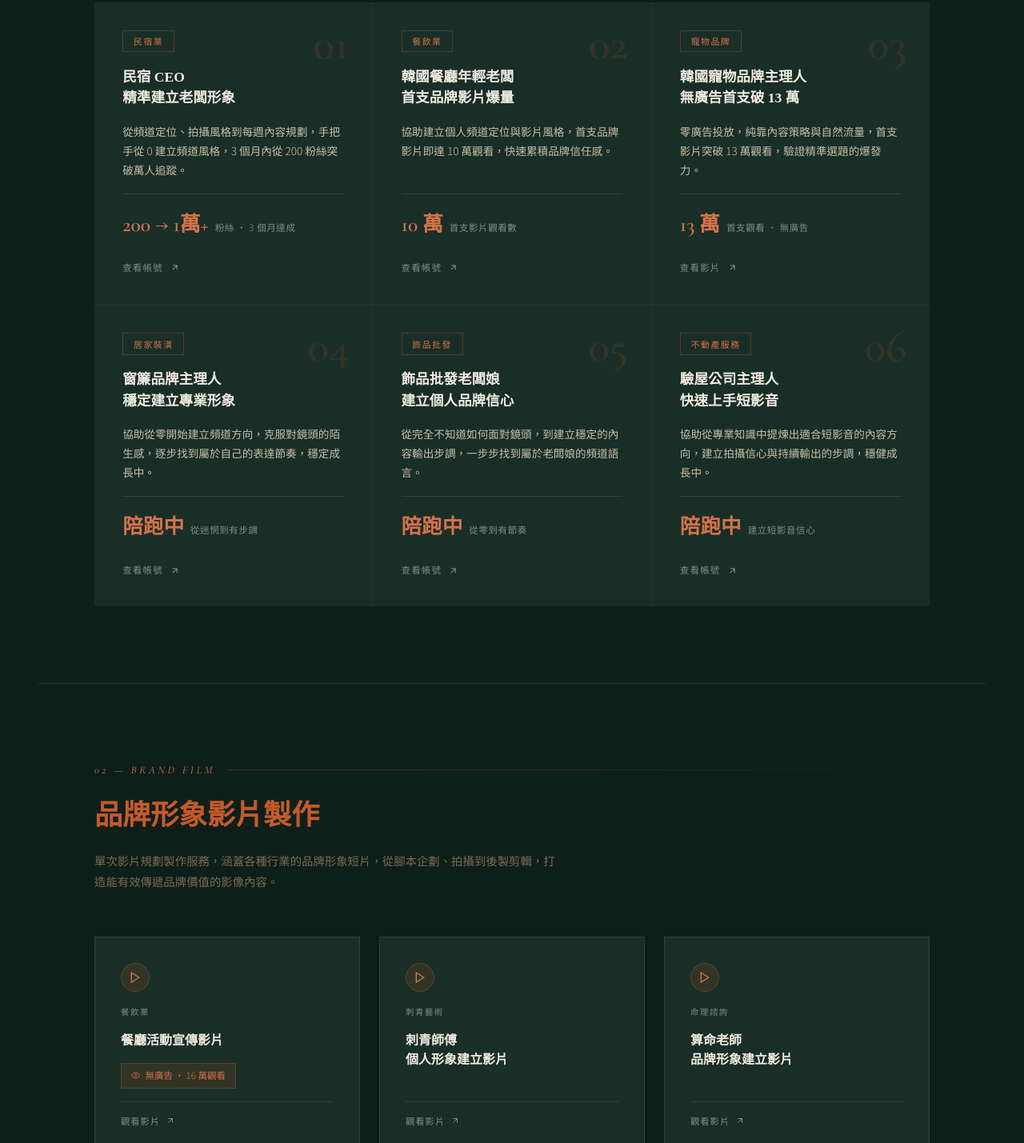
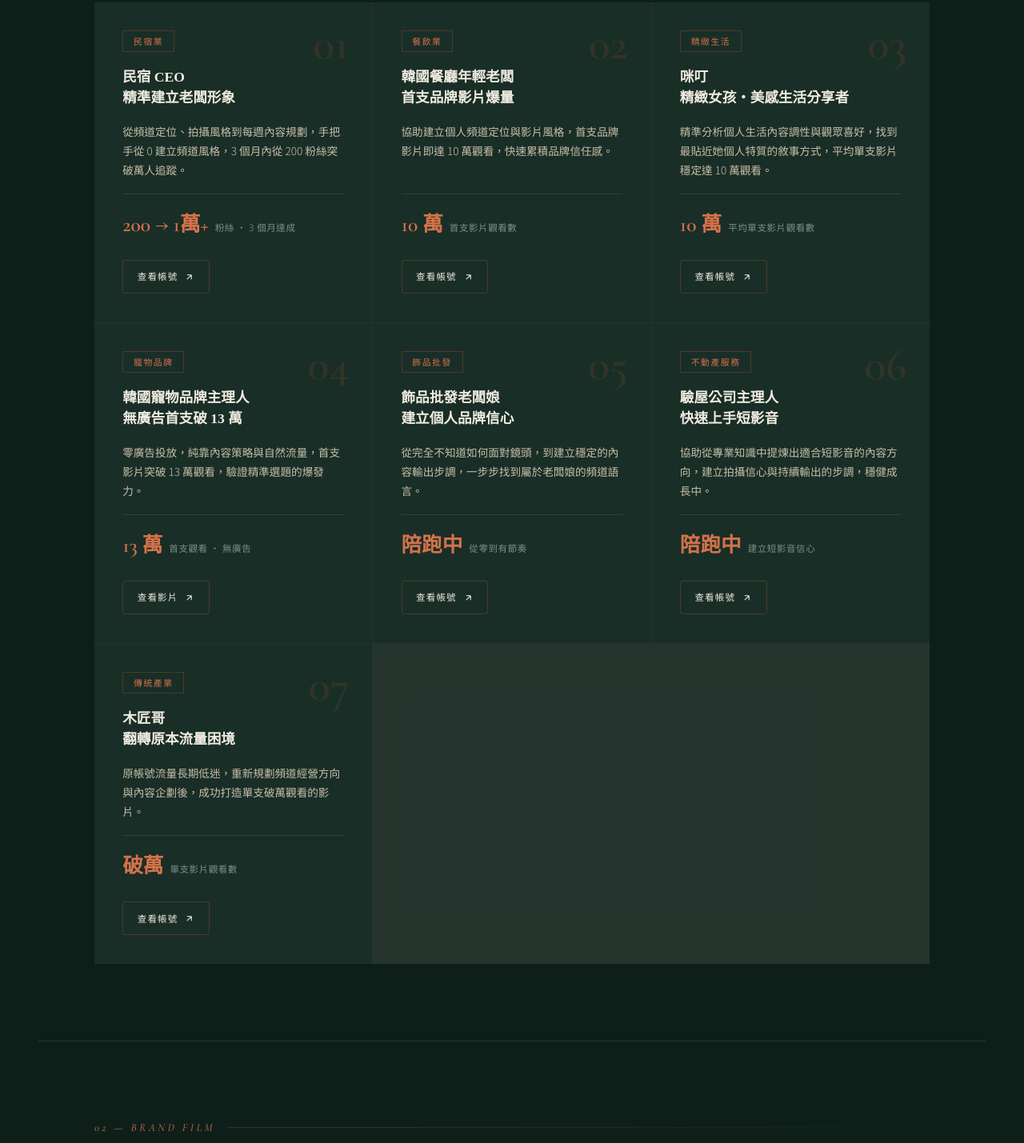
Before and after one commit to intidiga/intidogaportfolio, a plain HTML site: page index.html in a window 1280 px wide. Shown: the part 1411-2840 px from the top of the page at 80% size. Drawn offline with nearby package versions, Linux system fonts and the light colour scheme; a web font is replaced by a local one.

Commit message:
Add files via upload

```diff
--- a/index.html
+++ b/index.html
@@ -431,13 +431,17 @@ nav {
   display: inline-flex; align-items: center; gap: 0.5rem;
   font-size: 0.72rem;
   letter-spacing: 0.1em;
-  color: var(--muted);
+  color: var(--cream);
   text-decoration: none;
   text-transform: uppercase;
-  transition: color 0.2s;
+  transition: background 0.2s, border-color 0.2s, color 0.2s;
   margin-top: 0.3rem;
+  padding: 0.65rem 1.1rem;
+  border: 1px solid var(--border-rust);
+  border-radius: 3px;
+  width: fit-content;
 }
-.ip-link:hover { color: var(--rust-light); }
+.ip-link:hover { background: var(--rust); border-color: var(--rust); color: var(--cream); }
 .ip-link svg { width: 13px; height: 13px; }
 
 /* DIVIDER */
@@ -511,14 +515,16 @@ nav {
   font-size: 0.7rem;
   letter-spacing: 0.1em;
   text-transform: uppercase;
-  color: var(--muted);
+  color: var(--cream);
   text-decoration: none;
-  transition: color 0.2s;
-  border-top: 1px solid var(--border);
-  padding-top: 0.9rem;
+  transition: background 0.2s, border-color 0.2s;
   margin-top: auto;
+  padding: 0.6rem 1rem;
+  border: 1px solid var(--border-rust);
+  border-radius: 3px;
+  width: fit-content;
 }
-.v-link:hover { color: var(--rust-light); }
+.v-link:hover { background: var(--rust); border-color: var(--rust); }
 .v-link svg { width: 12px; }
 
 /* CONTACT */
@@ -759,6 +765,22 @@ footer {
     <!-- CARD 3 -->
     <div class="ip-card">
       <span class="ip-num">03</span>
+      <span class="ip-industry">精緻生活</span>
+      <h3 class="ip-title">咪叮<br>精緻女孩・美感生活分享者</h3>
+      <p class="ip-highlight">精準分析個人生活內容調性與觀眾喜好，找到最貼近她個人特質的敘事方式，平均單支影片穩定達 10 萬觀看。</p>
+      <div class="ip-stat">
+        <span class="ip-stat-val">10 萬</span>
+        <span class="ip-stat-label">平均單支影片觀看數</span>
+      </div>
+      <a href="https://www.instagram.com/mid_daily_?igsh=OGt3ejljcmtmZDR5" class="ip-link" target="_blank">
+        查看帳號
+        <svg viewBox="0 0 24 24" fill="none" stroke="currentColor" stroke-width="2"><path d="M7 17L17 7M17 7H7M17 7v10"/></svg>
+      </a>
+    </div>
+
+    <!-- CARD 4 -->
+    <div class="ip-card">
+      <span class="ip-num">04</span>
       <span class="ip-industry">寵物品牌</span>
       <h3 class="ip-title">韓國寵物品牌主理人<br>無廣告首支破 13 萬</h3>
       <p class="ip-highlight">零廣告投放，純靠內容策略與自然流量，首支影片突破 13 萬觀看，驗證精準選題的爆發力。</p>
@@ -768,22 +790,6 @@ footer {
       </div>
       <a href="https://www.instagram.com/reel/DRw_JMsEe6A/?igsh=NnVjbHEzZW16ZzY=" class="ip-link" target="_blank">
         查看影片
-        <svg viewBox="0 0 24 24" fill="none" stroke="currentColor" stroke-width="2"><path d="M7 17L17 7M17 7H7M17 7v10"/></svg>
-      </a>
-    </div>
-
-    <!-- CARD 4 -->
-    <div class="ip-card">
-      <span class="ip-num">04</span>
-      <span class="ip-industry">居家裝潢</span>
-      <h3 class="ip-title">窗簾品牌主理人<br>穩定建立專業形象</h3>
-      <p class="ip-highlight">協助從零開始建立頻道方向，克服對鏡頭的陌生感，逐步找到屬於自己的表達節奏，穩定成長中。</p>
-      <div class="ip-stat">
-        <span class="ip-stat-val">陪跑中</span>
-        <span class="ip-stat-label">從迷惘到有步調</span>
-      </div>
-      <a href="https://www.instagram.com/benny178178?igsh=ZTNhYzdzdjc3Njdk" class="ip-link" target="_blank">
-        查看帳號
         <svg viewBox="0 0 24 24" fill="none" stroke="currentColor" stroke-width="2"><path d="M7 17L17 7M17 7H7M17 7v10"/></svg>
       </a>
     </div>
@@ -815,6 +821,22 @@ footer {
         <span class="ip-stat-label">建立短影音信心</span>
       </div>
       <a href="https://www.instagram.com/iceborther?igsh=ZXk3ZWYzeGhkcTll" class="ip-link" target="_blank">
+        查看帳號
+        <svg viewBox="0 0 24 24" fill="none" stroke="currentColor" stroke-width="2"><path d="M7 17L17 7M17 7H7M17 7v10"/></svg>
+      </a>
+    </div>
+
+    <!-- CARD 7 -->
+    <div class="ip-card">
+      <span class="ip-num">07</span>
+      <span class="ip-industry">傳統產業</span>
+      <h3 class="ip-title">木匠哥<br>翻轉原本流量困境</h3>
+      <p class="ip-highlight">原帳號流量長期低迷，重新規劃頻道經營方向與內容企劃後，成功打造單支破萬觀看的影片。</p>
+      <div class="ip-stat">
+        <span class="ip-stat-val">破萬</span>
+        <span class="ip-stat-label">單支影片觀看數</span>
+      </div>
+      <a href="https://www.instagram.com/carpenter.boss63?igsh=MWNkeGplNHc2MmVlaw==" class="ip-link" target="_blank">
         查看帳號
         <svg viewBox="0 0 24 24" fill="none" stroke="currentColor" stroke-width="2"><path d="M7 17L17 7M17 7H7M17 7v10"/></svg>
       </a>
```
